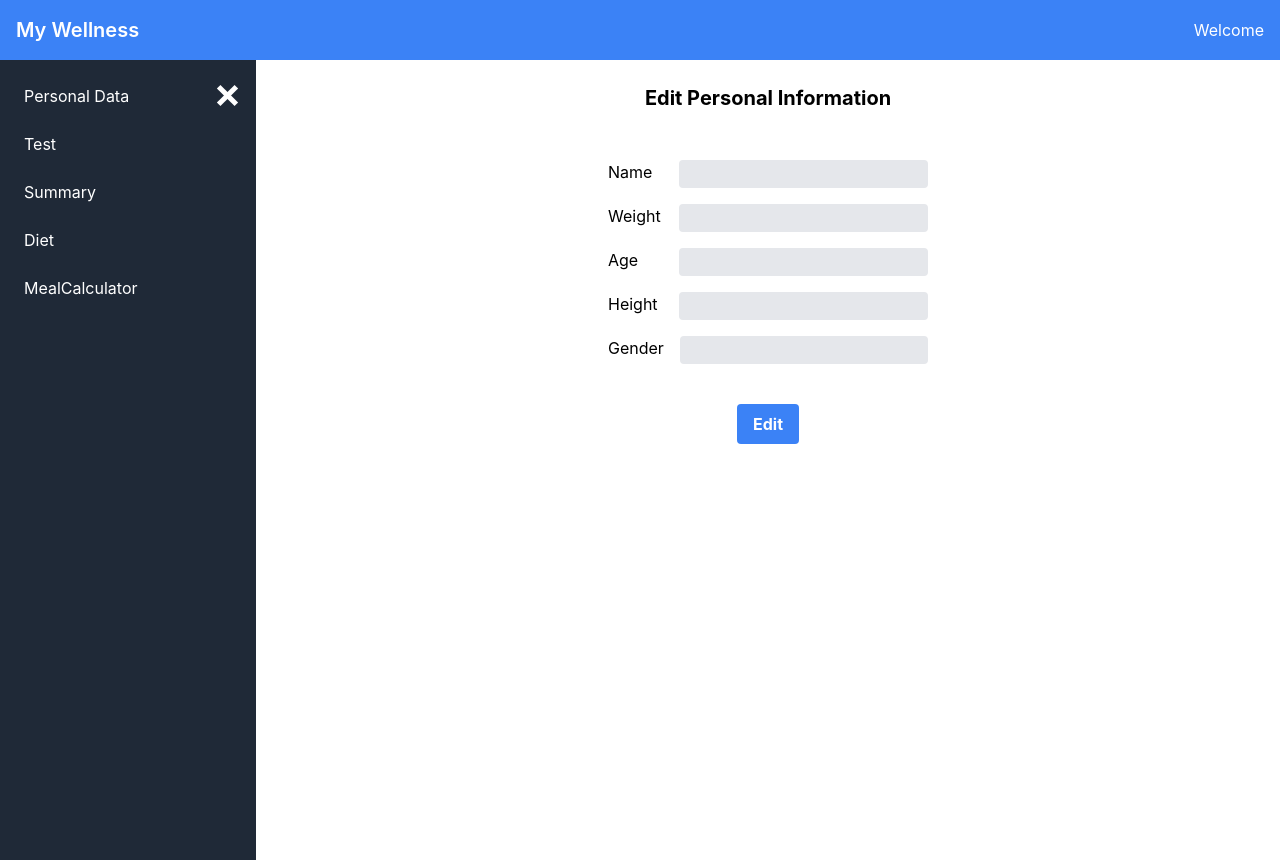
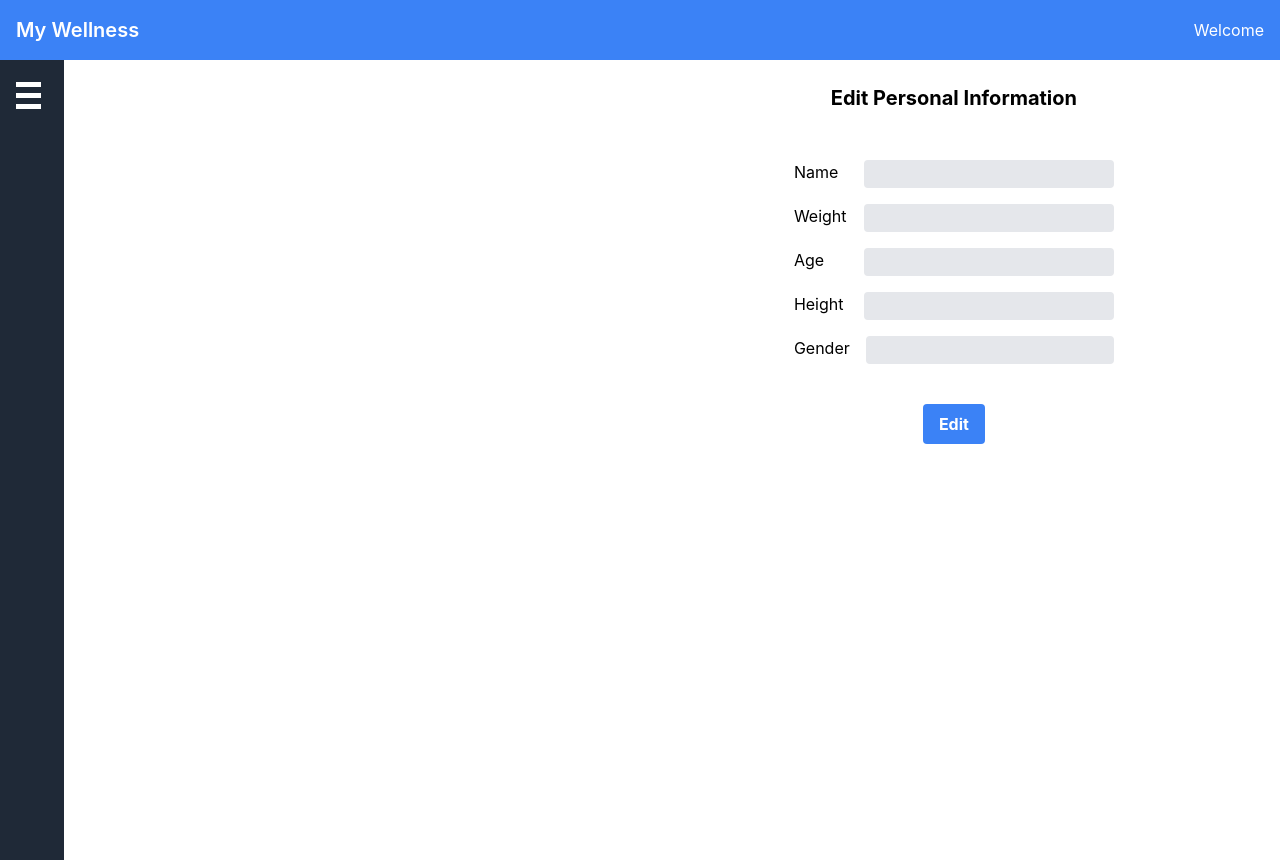
Before and after one commit to devTurambar/myWellnessReact-Node, a React (Create React App) app: page /pages/editPersonal in a window 1280 px wide. Built offline with nearby package versions, Linux system fonts and the light colour scheme.

Commit message:
sideBar state stored globally with useContext

```diff
--- a/src/components/Sidebar.tsx
+++ b/src/components/Sidebar.tsx
@@ -1,29 +1,32 @@
 import { Outlet, Link } from "react-router-dom";
-import { useState } from 'react';
+import { useState, useContext } from 'react';
+import { SideBarContext } from "../sideBarStorage";
 
 const Sidebar = () => {
   const [isOpen, setIsOpen] = useState(true);
 
+  const side = useContext(SideBarContext);
+
   const toggleSideBar = () => {
-    return isOpen == true ? setIsOpen(false) : setIsOpen(true);
+    return side?.sideBarOpen == true ? side?.updateSideBarOpen(false) : side?.updateSideBarOpen(true);
   }
 
   return (
-    <div>
-      <aside id="minimizedSideBar" className={`relative bg-gray-800 text-white min-h-screen p-4 w-16 ${isOpen == true ? 'hidden' : 'block'}`}>
+    <div className="w-full">
+      <aside id="minimizedSideBar" className={`relative bg-gray-800 text-white min-h-screen p-4 w-16 ${side?.sideBarOpen == true ? 'hidden' : 'block'}`}>
         <ul className="">
             <li className="flex items-center justify-between hover:bg-gray-700">
               <div className="flex items-center">
               <div className="containerHamburguer" onClick={toggleSideBar}>
-                <div className={`bar1 ${isOpen == true ? 'change' : ''}`}></div>
-                <div className={`bar2 ${isOpen == true ? 'change' : ''}`}></div>
-                <div className={`bar3 ${isOpen == true ? 'change' : ''}`}></div>
+                <div className={`bar1 ${side?.sideBarOpen == true ? 'change' : ''}`}></div>
+                <div className={`bar2 ${side?.sideBarOpen == true ? 'change' : ''}`}></div>
+                <div className={`bar3 ${side?.sideBarOpen == true ? 'change' : ''}`}></div>
               </div>
               </div>
             </li>
         </ul>
       </aside>
-      <aside id="expandedSideBar" className={`relative bg-gray-800 text-white min-h-screen p-4 w-full md:w-64 ${isOpen == true ? 'block' : 'hidden'}`}>
+      <aside id="expandedSideBar" className={`relative bg-gray-800 text-white min-h-screen p-4 w-full md:w-64 ${side?.sideBarOpen == true ? 'block' : 'hidden'}`}>
         <div className="flex">
           <ul className="space-y-2">
             <li className="flex items-center justify-between p-2 hover:bg-gray-700">
@@ -115,9 +118,9 @@ const Sidebar = () => {
             </li>
           </ul>
           <div className="containerCloseX" onClick={toggleSideBar}>
-              <div className={`bar1 ${isOpen == true ? 'change' : ''}`}></div>
-              <div className={`bar2 ${isOpen == true ? 'change' : ''}`}></div>
-              <div className={`bar3 ${isOpen == true ? 'change' : ''}`}></div>
+              <div className={`bar1 ${side?.sideBarOpen == true ? 'change' : ''}`}></div>
+              <div className={`bar2 ${side?.sideBarOpen == true ? 'change' : ''}`}></div>
+              <div className={`bar3 ${side?.sideBarOpen == true ? 'change' : ''}`}></div>
           </div>
         </div>
       </aside>
--- a/src/index.tsx
+++ b/src/index.tsx
@@ -11,6 +11,7 @@ import MealCalculator from "./pages/MealCalculator";
 import editPersonal from "./pages/EditPersonal";
 import EditPersonal from './pages/EditPersonal';
 import { UserStorage } from './userStorage'; // Import your UserProvider
+import { SideBarStorage } from './sideBarStorage';
 
 const root = ReactDOM.createRoot(
   document.getElementById('root') as HTMLElement
@@ -18,6 +19,7 @@ const root = ReactDOM.createRoot(
 
 root.render(
   <React.StrictMode>
+    <SideBarStorage>
       <UserStorage>
         <BrowserRouter>
           <Routes>
@@ -31,6 +33,8 @@ root.render(
           </Routes>
         </BrowserRouter>
       </UserStorage>
+    </SideBarStorage>
+
   </React.StrictMode>
 );
 
--- a/src/pages/EditPersonal.tsx
+++ b/src/pages/EditPersonal.tsx
@@ -1,8 +1,7 @@
 import Title from "../components/Title";
 import Button from "../components/Button";
 import { Link } from "react-router-dom";
-import { useState } from "react";
-import React, { useContext, useEffect } from 'react';
+import React, { useState, useContext, useEffect } from 'react';
 import { UserContext } from '../userStorage'; // Import the created context
 
 const EditPersonal = () => {
--- /dev/null
+++ b/src/sideBarStorage.tsx
@@ -0,0 +1,28 @@
+import React, {createContext, useState} from 'react';
+
+interface SideBarContextValue{
+    sideBarOpen: boolean,
+    updateSideBarOpen: (props: boolean) => void
+}
+const SideBarContext = createContext<SideBarContextValue | null>(null);
+
+const SideBarStorage: React.FC<{children: React.ReactNode}> = ({children}) => {
+    const [sideBarOpen, setSideBarOpen] = useState(false);
+
+    const updateSideBarOpen = (props: boolean) => {
+        setSideBarOpen(props);
+    }
+
+    const sideBarValue: SideBarContextValue = {
+        sideBarOpen,
+        updateSideBarOpen
+    }
+
+    return(
+        <SideBarContext.Provider value={sideBarValue}>
+            {children}
+        </SideBarContext.Provider>
+    )
+}
+
+export { SideBarContext, SideBarStorage};
```
Lines whose indentation alone changed are shown as unchanged.
